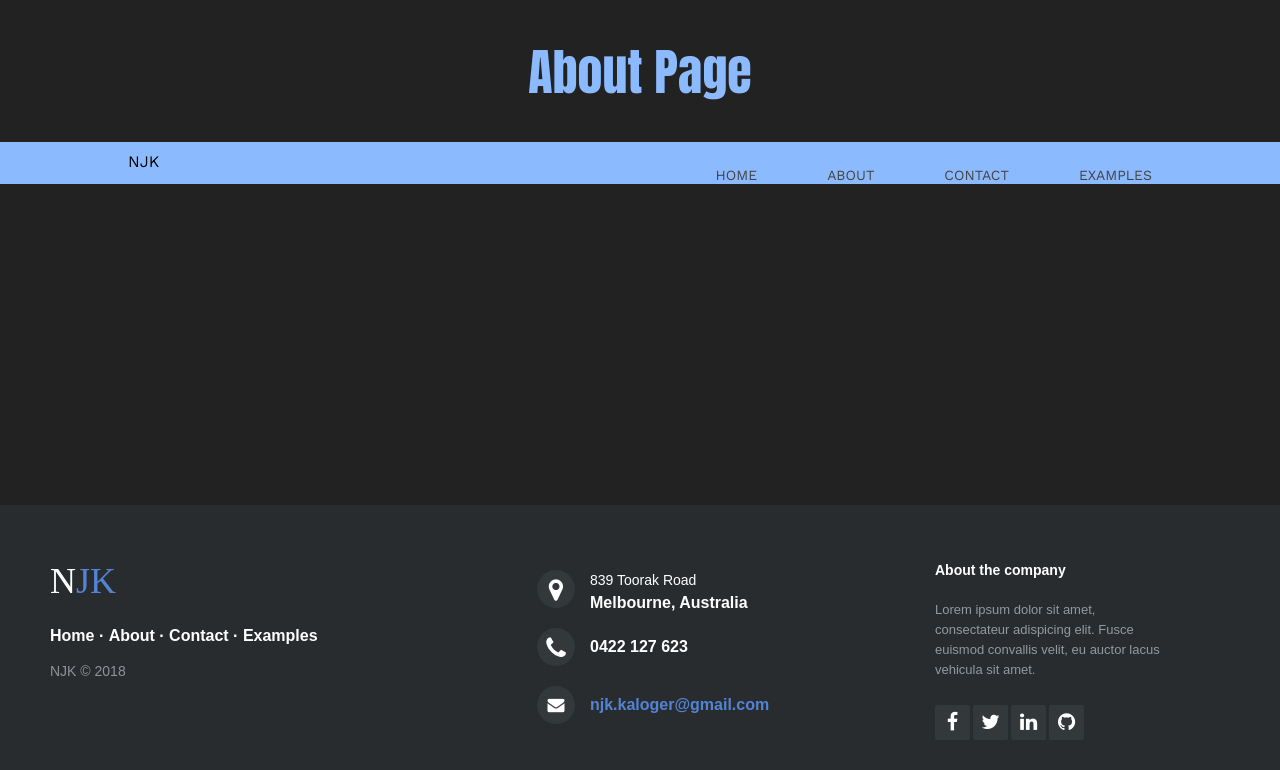
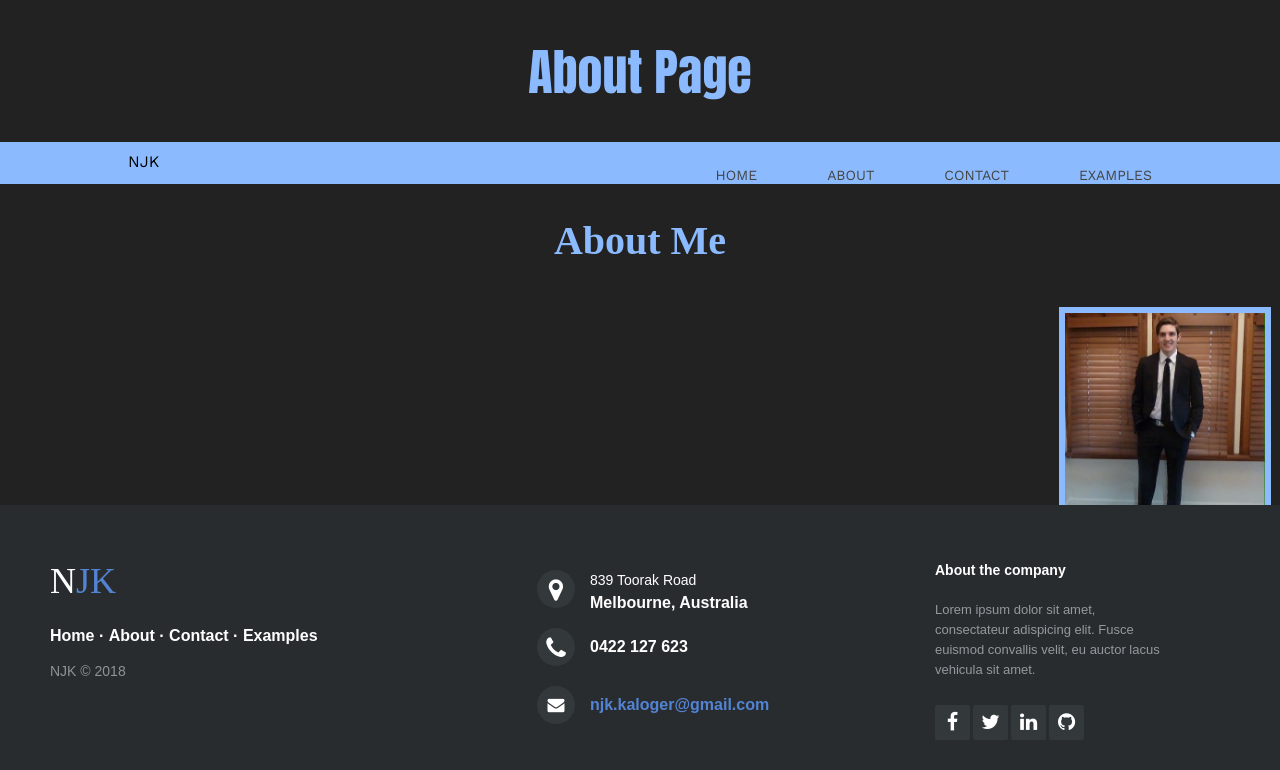
Before and after one commit to njk-kaloger/njk-personal, a React (Create React App) app: page /about in a window 1280 px wide. Shown: the top 770 px of the page. Built offline with nearby package versions, Linux system fonts and the light colour scheme.

Commit message:
Modified the about page and its styles

```diff
--- a/src/components/About.js
+++ b/src/components/About.js
@@ -1,6 +1,7 @@
 import React, { Component } from "react";
 import Navigation from "./Navigation";
 import Footer from "./Footer";
+import ImageCard from "./ImageCard";
 
 class About extends Component {
   render() {
@@ -8,6 +9,10 @@ class About extends Component {
       <div>
         <h1 id="title">About Page</h1>
         <Navigation />
+        <h2 id="subtitle">About Me</h2>
+        <div className="third-container">
+          <ImageCard name="Nicholas Kaloger" image="images/profile.jpg" />
+        </div>
         <Footer />
       </div>
     );
--- a/src/css/styles.css
+++ b/src/css/styles.css
@@ -10,6 +10,13 @@ body {
   font-family: Impact, Charcoal, sans-serif;
   color: #8cbaff;
   font-size: 50px;
+}
+
+#subtitle {
+  text-align: center;
+  font-family: cursive;
+  color: #8cbaff;
+  font-size: 40px;
 }
 
 #error {
@@ -44,6 +51,25 @@ body {
 }
 
 .second-container > div {
+  background: #f1f1f1;
+  width: 33%;
+  margin: 10px;
+  text-align: center;
+}
+
+.third-container {
+  display: flex;
+  justify-content: flex-end;
+  width: 50%;
+  float: right;
+}
+
+.third-container > div > img {
+  border: 6px solid;
+  border-color: #8cbaff;
+}
+
+.third-container > div {
   background: #f1f1f1;
   width: 33%;
   margin: 10px;
```
